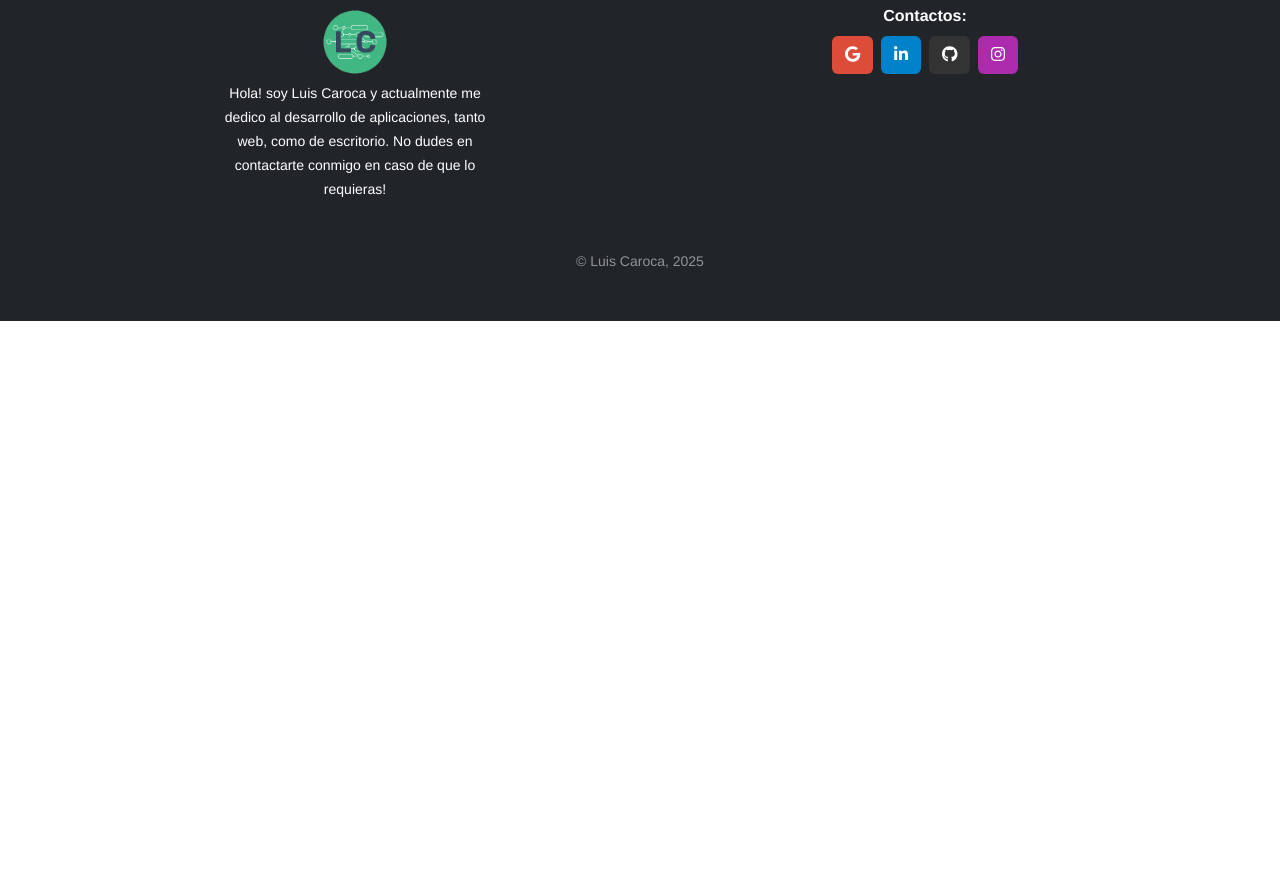
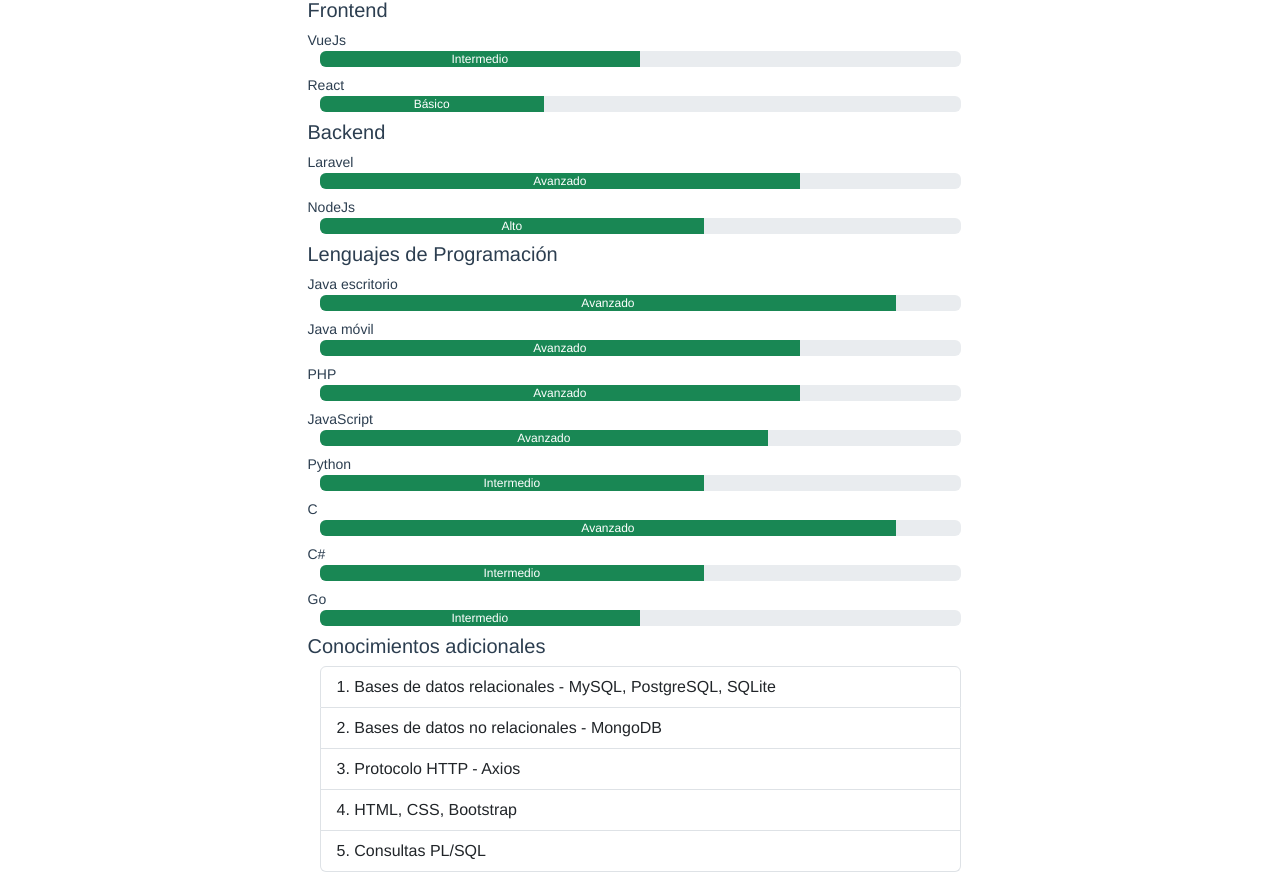
Before and after one commit to Luiscaroca/portfolio, a Vue app: page / in a window 1280 px wide. Shown: the part 875-1748 px from the top of the page. Before the commit the page ends 1196 px from the top, so only its background shows below. Built offline with nearby package versions, Linux system fonts and the light colour scheme.

Commit message:
Creado componente de conocimientos, modificadas habilidades y vista inicio

```diff
--- /dev/null
+++ b/src/components/Knowledges.vue
@@ -0,0 +1,223 @@
+<template>
+  <div class="container text-center mt-4">
+    <div class="row justify-content-center">
+      <div class="col-7">
+        <h3>Conocimientos</h3>
+        <h5 class="row justify-content-start mt-2">Frontend</h5>
+        <small class="row justify-content-start mt-2">VueJs</small>
+        <div
+          class="progress"
+          role="progressbar"
+          aria-label="Basic example"
+          aria-valuenow="50"
+          aria-valuemin="0"
+          aria-valuemax="100"
+        >
+          <div
+            class="progress-bar bg-success"
+            style="width: 50%"
+          >
+            Intermedio
+          </div>
+        </div>
+        <small class="row justify-content-start mt-2">React</small>
+        <div
+          class="progress"
+          role="progressbar"
+          aria-label="Basic example"
+          aria-valuenow="30"
+          aria-valuemin="0"
+          aria-valuemax="100"
+        >
+          <div
+            class="progress-bar bg-success"
+            style="width: 35%"
+          >
+            Básico
+          </div>
+        </div>
+        <h5 class="row justify-content-start mt-2">Backend</h5>
+        <small class="row justify-content-start mt-2">Laravel</small>
+        <div
+          class="progress"
+          role="progressbar"
+          aria-label="Basic example"
+          aria-valuenow="75"
+          aria-valuemin="0"
+          aria-valuemax="100"
+        >
+          <div
+            class="progress-bar bg-success"
+            style="width: 75%"
+          >
+            Avanzado
+          </div>
+        </div>
+        <small class="row justify-content-start mt-2">NodeJs</small>
+        <div
+          class="progress"
+          role="progressbar"
+          aria-label="Basic example"
+          aria-valuenow="60"
+          aria-valuemin="0"
+          aria-valuemax="100"
+        >
+          <div
+            class="progress-bar bg-success"
+            style="width: 60%"
+          >
+            Alto
+          </div>
+        </div>
+        <h5 class="row justify-content-start mt-2">
+          Lenguajes de Programación
+        </h5>
+        <small class="row justify-content-start mt-2">Java escritorio</small>
+        <div
+          class="progress"
+          role="progressbar"
+          aria-label="Basic example"
+          aria-valuenow="90"
+          aria-valuemin="0"
+          aria-valuemax="100"
+        >
+          <div
+            class="progress-bar bg-success"
+            style="width: 90%"
+          >
+            Avanzado
+          </div>
+        </div>
+        <small class="row justify-content-start mt-2">Java móvil</small>
+        <div
+          class="progress"
+          role="progressbar"
+          aria-label="Basic example"
+          aria-valuenow="75"
+          aria-valuemin="0"
+          aria-valuemax="100"
+        >
+          <div
+            class="progress-bar bg-success"
+            style="width: 75%"
+          >
+            Avanzado
+          </div>
+        </div>
+        <small class="row justify-content-start mt-2">PHP</small>
+        <div
+          class="progress"
+          role="progressbar"
+          aria-label="Basic example"
+          aria-valuenow="75"
+          aria-valuemin="0"
+          aria-valuemax="100"
+        >
+          <div
+            class="progress-bar bg-success"
+            style="width: 75%"
+          >
+            Avanzado
+          </div>
+        </div>
+        <small class="row justify-content-start mt-2">JavaScript</small>
+        <div
+          class="progress"
+          role="progressbar"
+          aria-label="Basic example"
+          aria-valuenow="70"
+          aria-valuemin="0"
+          aria-valuemax="100"
+        >
+          <div
+            class="progress-bar bg-success"
+            style="width: 70%"
+          >
+            Avanzado
+          </div>
+        </div>
+        <small class="row justify-content-start mt-2">Python</small>
+        <div
+          class="progress"
+          role="progressbar"
+          aria-label="Basic example"
+          aria-valuenow="60"
+          aria-valuemin="0"
+          aria-valuemax="100"
+        >
+          <div
+            class="progress-bar bg-success"
+            style="width: 60%"
+          >
+            Intermedio
+          </div>
+        </div>
+        <small class="row justify-content-start mt-2">C</small>
+        <div
+          class="progress"
+          role="progressbar"
+          aria-label="Basic example"
+          aria-valuenow="90"
+          aria-valuemin="0"
+          aria-valuemax="100"
+        >
+          <div
+            class="progress-bar bg-success"
+            style="width: 90%"
+          >
+            Avanzado
+          </div>
+        </div>
+        <small class="row justify-content-start mt-2">C#</small>
+        <div
+          class="progress"
+          role="progressbar"
+          aria-label="Basic example"
+          aria-valuenow="60"
+          aria-valuemin="0"
+          aria-valuemax="100"
+        >
+          <div
+            class="progress-bar bg-success"
+            style="width: 60%"
+          >
+            Intermedio
+          </div>
+        </div>
+        <small class="row justify-content-start mt-2">Go</small>
+        <div
+          class="progress"
+          role="progressbar"
+          aria-label="Basic example"
+          aria-valuenow="50"
+          aria-valuemin="0"
+          aria-valuemax="100"
+        >
+          <div
+            class="progress-bar bg-success"
+            style="width: 50%"
+          >
+            Intermedio
+          </div>
+        </div>
+        <h5 class="row justify-content-start mt-2">
+          Conocimientos adicionales
+        </h5>
+        <ol
+          class="list-group list-group-numbered"
+          style="text-align: start"
+        >
+          <li class="list-group-item">
+            Bases de datos relacionales - MySQL, PostgreSQL, SQLite
+          </li>
+          <li class="list-group-item">
+            Bases de datos no relacionales - MongoDB
+          </li>
+          <li class="list-group-item">Protocolo HTTP - Axios</li>
+          <li class="list-group-item">HTML, CSS, Bootstrap</li>
+          <li class="list-group-item">Consultas PL/SQL</li>
+        </ol>
+      </div>
+    </div>
+  </div>
+</template>
--- a/src/components/Skills.vue
+++ b/src/components/Skills.vue
@@ -1,7 +1,7 @@
 <template>
   <div class="container text-center mt-4">
     <div class="row justify-content-center">
-      <div class="col-7">
+      <div class="col-7 mt-4">
         <h3>Habilidades blandas</h3>
         <small class="row justify-content-start mt-2">Comunicación</small>
         <div
--- a/src/views/Home.vue
+++ b/src/views/Home.vue
@@ -4,18 +4,21 @@
     <h2 class="mt-3">Desarrollo tus ideas al alcance de todos</h2>
     <Accordion_Home />
     <Skills />
+    <Knowledges />
   </div>
 </template>
 
 <script>
 // @ is an alias to /src
 import Accordion_Home from "../components/Accordion_Home.vue";
+import Knowledges from "../components/Knowledges.vue";
 import Skills from "../components/Skills.vue";
 
 export default {
   name: "Home",
   components: {
     Accordion_Home,
+    Knowledges,
     Skills,
   },
 };
```
Also changed, not shown: 1 other file (tests, documents, lock files or other folders).
